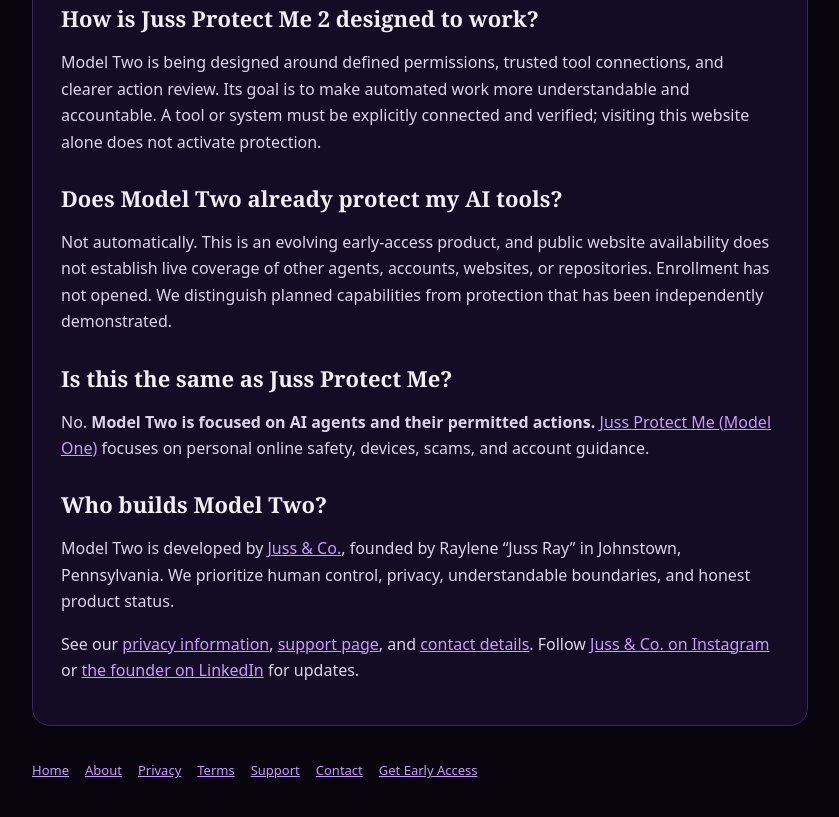
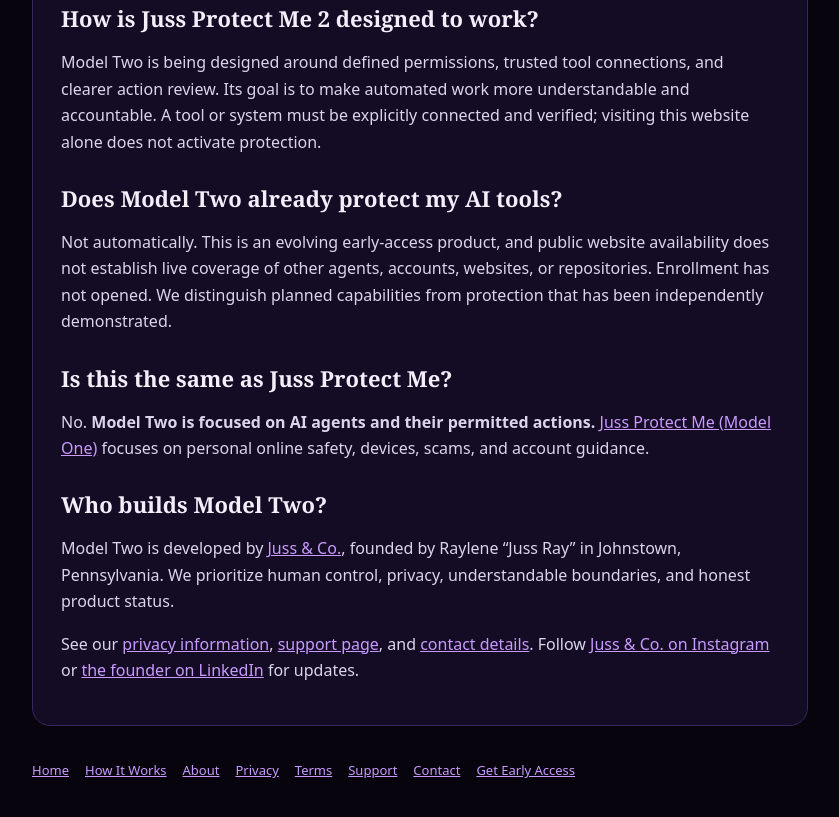
Before and after one commit to jussray/juss-protect-me-2, a website: page public/about.html in a window 1280 px wide. Shown: the part 471-1288 px from the top of the page, without its empty margins (220-1059 px from the left). Drawn offline with Linux system fonts and the light colour scheme; a web font is replaced by a local one.

Commit message:
feat(site): connect product, about and app navigation to How It Works

```diff
--- a/public/about.html
+++ b/public/about.html
@@ -86,7 +86,7 @@ p,li{color:#ddd3ee}.card{background:var(--panel);border:1px solid var(--line);bo
 <p>See our <a href="/privacy.html">privacy information</a>, <a href="/support.html">support page</a>, and <a href="/contact.html">contact details</a>. Follow <a href="https://www.instagram.com/jussnco/">Juss &amp; Co. on Instagram</a> or <a href="https://www.linkedin.com/in/juss-rayy-13ba691a1">the founder on LinkedIn</a> for updates.</p>
 
 </main>
-<p class="foot"><a href="/">Home</a><a href="/about.html">About</a><a href="/privacy.html">Privacy</a><a href="/terms.html">Terms</a><a href="/support.html">Support</a><a href="/contact.html">Contact</a><a href="/checkout">Get Early Access</a></p>
+<p class="foot"><a href="/">Home</a><a href="/how-it-works.html">How It Works</a><a href="/about.html">About</a><a href="/privacy.html">Privacy</a><a href="/terms.html">Terms</a><a href="/support.html">Support</a><a href="/contact.html">Contact</a><a href="/checkout">Get Early Access</a></p>
 </div>
 </body>
 </html>
```
